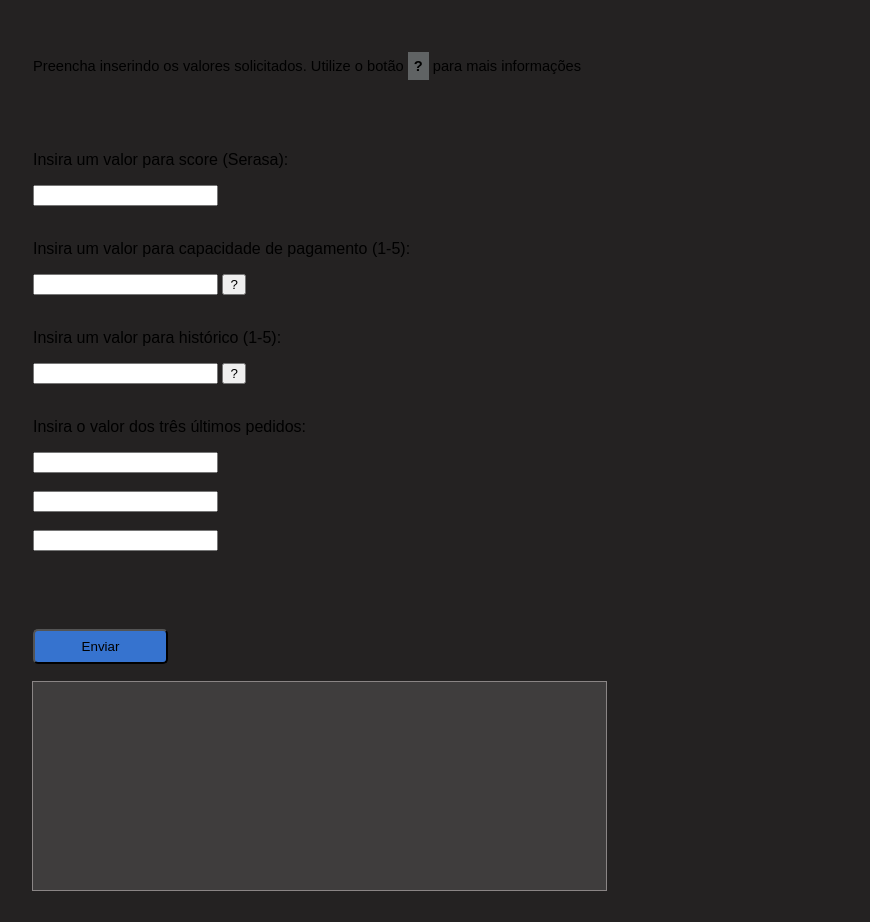
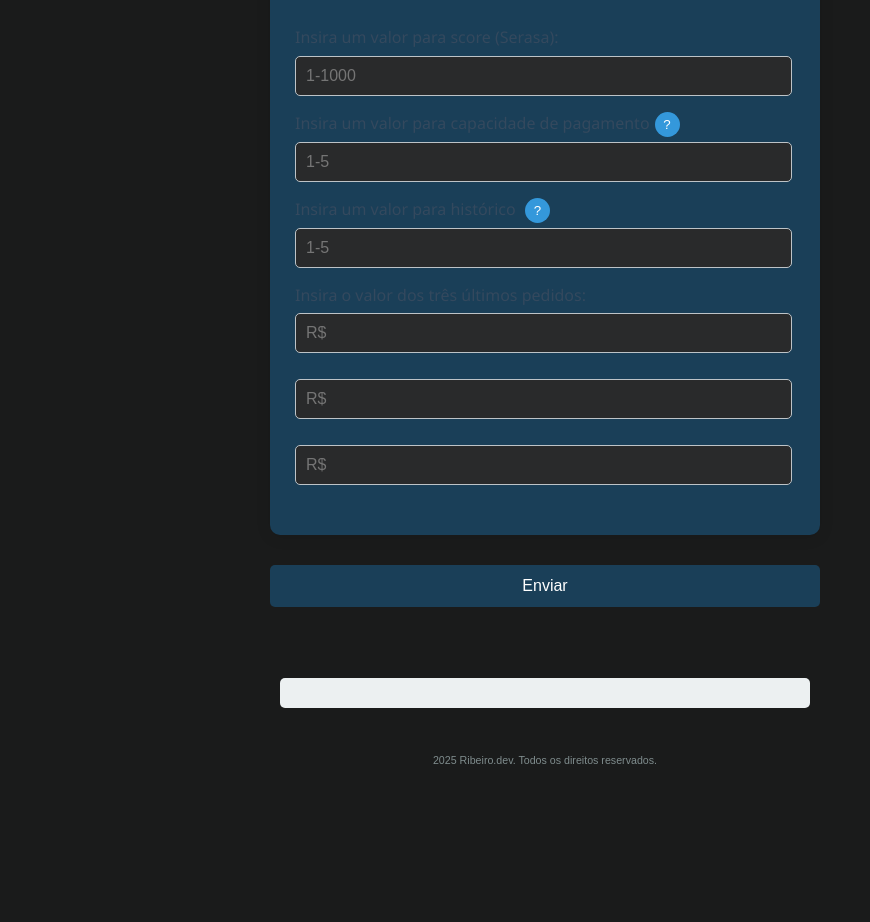
Before and after one commit to Jeanz77/Linha-de-credito, a plain HTML site: page main.html in a window 1280 px wide. Shown: the part 148-1070 px from the top of the page, without its empty margins (95-965 px from the left). After the commit the page ends 960 px from the top, so only its background shows below. Drawn offline with Linux system fonts and the light colour scheme.

Commit message:
Some design and functions changes. Enjoy!

```diff
--- a/main.html
+++ b/main.html
@@ -9,20 +9,20 @@
 </head>
 <body>
     <h1><strong>Avaliação para linha de crédito</strong></h1>
-    <p1>Preencha inserindo os valores solicitados. Utilize o botão <mark style="background-color: rgb(96, 99, 100); color: black; padding: 0.5%"><strong>?</strong></mark> para mais informações</p1>
+    <p1>Preencha inserindo os valores solicitados. Clique em <mark style="background-color: #606364; color: black; padding: 0.5%"><strong>?</strong></mark> para mais informações</p1>
 
 
     <div class='inputs'>
         <p>Insira um valor para score (Serasa): </p>
-        <input id='score' ></input><br><br>
-        <p>Insira um valor para capacidade de pagamento (1-5): </p>
-        <input id='payConditions'></input> <button onclick="payConditionsInfo()">?</button><br><br>
-        <p>Insira um valor para histórico (1-5): </p>
-        <input id='clientAge'></input> <button onclick="clientAgeInfo()">?</button><br><br>
+        <input id='score' placeholder="1-1000"></input>
+        <p>Insira um valor para capacidade de pagamento<button onclick="payConditionsInfo()" style=" background-color: #3498db;">?</button> </p>
+        <input id='payConditions' placeholder="1-5"></input>
+        <p>Insira um valor para histórico <button onclick="clientAgeInfo()" style=" background-color: #3498db;">?</button> </p>
+        <input id='clientAge' placeholder="1-5"></input>
         <p>Insira o valor dos três últimos pedidos: </p>
-        <input id='payOne'/> <br><br>
-        <input id='payTwo'/> <br><br>
-        <input id='payThree'/><br><br>
+        <input id='payOne' placeholder="R$"/> <br><br>
+        <input id='payTwo' placeholder="R$"/> <br><br>
+        <input id='payThree' placeholder="R$"/><br><br>
     </div>
 
     <button id='button'>Enviar</button><br><br>
--- a/script.js
+++ b/script.js
@@ -9,20 +9,19 @@ const display = document.getElementById('display');
 
 function payConditionsInfo() {
     window.alert(
-        "1) Péssimo - Cliente com protestos ou sem comprovação de faturamento \n\n" +
-        "2) Ruim - Comprovante de faturamento inferior ao valor médio dos pedidos  \n\n" +
-        "3) Regular - Comprovante de faturamento igual ao valor médio dos pedidos   \n\n" +
-        "4) Bom - Comprovante de faturamento duas vezes maior ao valor médio dos pedidos  \n\n" +
-        "5) Excelente - Comprovante de faturamento três vezes maior ao valor médio dos pedidos");
+        "(5) Comprovantes recentes de pagamento a outros fornecedores superior " +
+        "ao valor médio dos pedidos realizados pelo cliente. \n\n" +
+        "(3-4) Comprovantes com valor maior ou igual ao valor médio de pedido.\n\n" +
+        "(2) Comprovantes com valor inferior ao valor médio de pedido.   \n\n" +
+        "(1) Ausência de comprovação.");
 }
 
 function clientAgeInfo() {
     window.alert(
-        "1) Péssimo - Sem histórico de compra e/ou CNPJ com menos de um ano de existência \n\n" +
-        "2) Ruim - Sem histórico de compra nos últimos dois meses  \n\n" +
-        "3) Regular - Compra esporadicamente ao menos duas vezes por mês  \n\n" +
-        "4) Bom - Compra semanalmente ou é cliente a mais de dois anos fazendo compras regularmente   \n\n" +
-        "5) Excelente - Compra semanalmente ou é cliente a mais de quatro anos fazendo compras regularmente  ");
+        "(5) Cliente a mais de dois anos realizando pedidos frequentemente (semanal). \n\n" +
+        "(3-4) Cliente a menos de dois anos e/ou realiza pedidos esporadicamente (mensal ou quinzenal).  \n\n" +
+        "(2) Cliente sem histórico de pedido nos últimos dois meses. \n\n" +
+        "(1) Cliente sem histórico de pedido.");
 }
 
 button.addEventListener('click', () => {
@@ -40,6 +39,16 @@ button.addEventListener('click', () => {
     }
     if (scoreValue < 1 || scoreValue > 1000) {
         display.innerHTML = 'Score deve estar entre 1 e 1000.';
+        return;
+    }
+
+    if (isNaN(clientAgeValue)) {
+        display.innerHTML = 'Valor para histórico inválido';
+        return;
+    }
+
+    if (isNaN(payConditionsValue)) {
+        display.innerHTML = 'Valor para capacidade de pagamento inválido';
         return;
     }
 
--- a/style.css
+++ b/style.css
@@ -1,64 +1,148 @@
 
-:root {
-    --aspect-ratio: 16/9;
-    --base-width: 90%
+body {
+    font-family: 'Segoe UI', Tahoma, Geneva, Verdana, sans-serif;
+    line-height: 1.6;
+    margin: 0;
+    padding: 20px;
+    background-color: #1a1b1b;
+    display: flex;
+    flex-direction: column;
+    align-items: center;
+    min-height: 100vh;
+}
+
+h1 {
+    color: #2c3e50;
+    text-align: center;
+    margin-bottom: 15px;
+    font-size: 2em;
+}
+
+.p1 {
+    display: block;
+    max-width: 600px;
+    text-align: center;
+    color: #7f8d83;
+    margin-bottom: 30px;
+    font-size: 0.9em;
+
+}
+
+/* Quadro */
+.inputs {
+    background: white;
+    padding: 25px;
+    border-radius: 10px;
+    box-shadow: 0 2px 15px rgba(0,0,0,0.1);
+    width: 100%;
+    max-width: 500px;
+    margin-bottom: 20px;
+    background-color: #1a3f58;
+}
+
+.inputs p {
+    color: #34495e;
+    margin: 15px 0 5px 0;
+    font-weight: 00;
+
+}
+
+/*Campo inserção dados */
+
+input {
+    width: 95%;
+    padding: 10px;
+    border: 1px solid #bdc3c7;
+    border-radius: 5px;
+    font-size: 1em;
+    transition: border-color 0.3s ease;
+    background-color: #292a2b;
+}
+
+input:focus {
+    outline: none;
+    border-color: #3498db;
+    box-shadow: 0 0 0 2px rgba(52,152,219,0.1);
 }
 
 
-body {
-    background-color: #242222;
-    font: 12pt arial;
-    text-align: left;
-    max-width: 1200px;
-    min-width: 300px;
-    height: auto;
+button {
+    cursor: pointer;
+    transition: all 0.3s ease;
+}
 
+button#button {
+    background: #1a3f58;
+    color: white;
+    border: none;
+    padding: 12px 25px;
+    border-radius: 5px;
+    font-size: 1em;
+    width: 100%;
+    max-width: 550px;
+    margin-top: 10px;
 
 }
 
-h1 {
-    font-family: 'Arial', system-ui, sans-serif;
-    background-color: #3673cf;
-    margin: 5% 0 5% 5%;
-    padding: 2%;
-    margin-left: 10%;
-    text-align: center;
-    border-radius: 10px;
-    width: 525px;
+button#button:hover {
+    background: #2980b9;
 }
 
-p1 {
-    margin-left: 10%;
-    font: 11pt arial;
+button[onclick] {
+    background: #7f8c8d;
+    color: white;
+    border: none;
+    width: 25px;
+    height: 25px;
+    border-radius: 50%;
+    margin-left: 5px;
+    padding: 0;
 }
 
 
-.inputs {
-    margin: 0 0 0 5%;
-    padding: 5%;
-    text-align: left;
+#display {
+    background: #ecf0f1;
+    padding: 15px;
+    border-radius: 5px;
+    margin: 20px 0;
+    width: 100%;
+    max-width: 500px;
+    text-align: center;
+    font-weight: 500;
+    color: #2c3e50;
 }
 
-#button {
-    width: 135px;
-    height: 35px;
-    background-color: #3673cf;
-    margin-left: 10%;
-    border-radius: 5px;
+
+#rodape {
+    margin-top: auto;
+    color: #7f8c8d;
+    font-size: 0.8em;
+    padding: 15px;
+    text-align: center;
 }
 
-#display {
-    width: 525px;
-    height: 160px;
-    outline: 1px solid #8a8585;
-    background-color: #3f3d3d;
-    line-height: 1.5;
-    margin: 0 0 0 10%;
-    padding: 2%;
+
+@media (max-width: 600px) {
+    body {
+        padding: 15px;
+    }
+
+    .inputs {
+        padding: 15px;
+    }
+
+    h1 {
+        font-size: 1.5em;
+    }
+
+    button#button {
+        padding: 10px 20px;
+    }
 }
 
-#rodape {
-    text-align: center;
-    padding: 2%;
-    margin: 0 0 0 8%;
+mark {
+    background-color: #e0e0e0 !important;
+    color: #2c3e50 !important;
+    padding: 2px 5px !important;
+    border-radius: 3px;
 }
```
